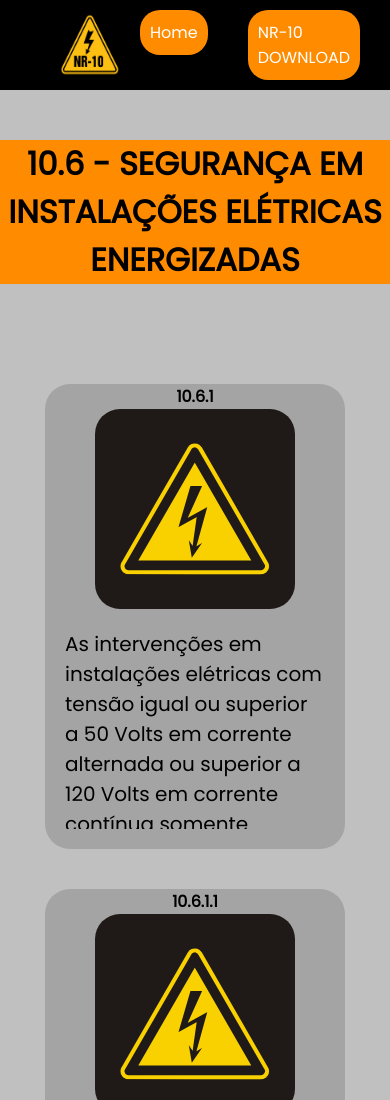
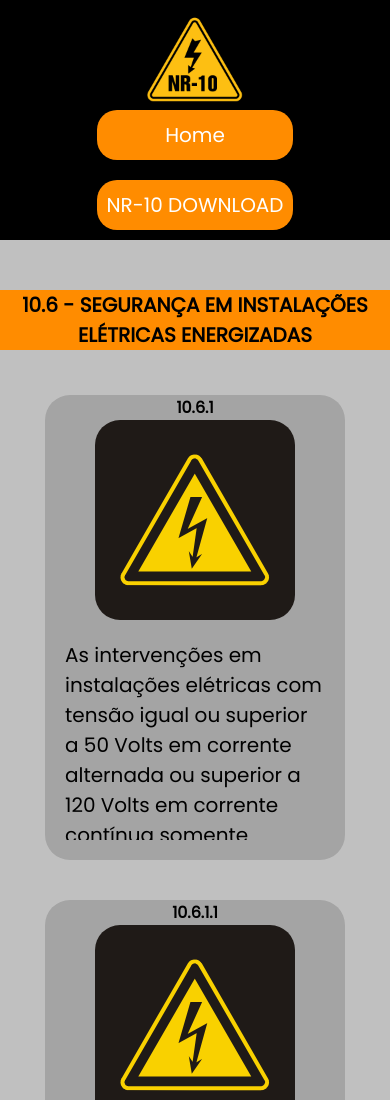
Before and after one commit to BackDEV6/NR-10-MINE-SITE, a plain HTML site: page index.html in a window 390 px wide. Shown: the top 1100 px of the page. Drawn offline with Linux system fonts and the light colour scheme; a web font is replaced by a local one.

Commit message:
adicionado responsividade ao site

```diff
--- a/index.html
+++ b/index.html
@@ -9,11 +9,9 @@
     <link rel="stylesheet" href="./src/css/reset.css" />
     <link rel="preconnect" href="https://fonts.googleapis.com" />
     <link rel="preconnect" href="https://fonts.gstatic.com" crossorigin />
-    <link
-      href="https://fonts.googleapis.com/css2?family=Outfit:wght@300;700&family=Poppins:wght@200;300;400&family=Unbounded&display=swap"
-      rel="stylesheet"
-    />
+    <link href="https://fonts.googleapis.com/css2?family=Outfit:wght@300;700&family=Poppins:wght@200;300;400&family=Unbounded&display=swap" rel="stylesheet"/>
     <link rel="stylesheet" href="./src/css/scrollbar.css">
+    <link rel="stylesheet" href="./src/css/responsive.css">
     <title>NR-10: Segurança em trabalhos energizados</title>
   </head>
   <body>
--- /dev/null
+++ b/src/css/responsive.css
@@ -0,0 +1,27 @@
+@media (max-width: 576px) {
+    .cabecalho{
+        flex-direction: column;
+        align-items: center;
+    }
+    .cabecalho .logo-NR-10 {
+        margin: 0 auto;
+        justify-content: center;
+        width: 100px;
+    }
+    .cabecalho .menu ul{
+        flex-direction: column;
+        text-align: center;
+    }
+    .cabecalho .menu ul li {
+        background-color: #ff8c00;
+        font-size: 20px;
+        border-radius: 20px;
+        padding: 10px;
+    }
+    .conteudo .titulo-conteudo {
+        background-color: #ff8c00;
+        text-align: center;
+        color: #000000;
+        font-size: 10px;
+      }
+}
--- a/src/css/style.css
+++ b/src/css/style.css
@@ -1,65 +1,59 @@
-body{
+body {
   background-color: #90909090;
   color: #ffffff;
-    font-family: 'Poppins';
+  font-family: "Poppins";
 }
-.cabecalho{
+.cabecalho {
   padding: 10px 60px;
   justify-content: space-between;
   display: flex;
   background-color: #000000;
 }
-.cabecalho .logo-NR-10{
+.cabecalho .logo-NR-10 {
   width: 60px;
   transition: 0.2s ease-in-out;
 }
-.cabecalho .logo-NR-10:hover{
+.cabecalho .logo-NR-10:hover {
   transform: scale(1.2);
-
 }
-.cabecalho .menu{
+.cabecalho .menu {
   align-items: center;
   display: flex;
 }
-.cabecalho .menu ul{
+.cabecalho .menu ul {
   display: flex;
+  gap: 20px;
 }
-.cabecalho .menu ul li{
-    background-color: #FF8C00;
+.cabecalho .menu ul li {
+  background-color: #ff8c00;
   border-radius: 20px;
   padding: 10px;
-    margin: 0 20px;
   transition: 0.2s ease-in-out;
 }
-.cabecalho .menu ul a li:hover{
+.cabecalho .menu ul a li:hover {
   transform: scale(1.2);
   cursor: pointer;
   background-color: #ffffff;
   color: #000000;
 }
-.conteudo{
+.conteudo {
   margin: 0 auto;
   margin-top: 50px;
   max-width: 1280px;
-
 }
-.conteudo .titulo-conteudo{
-    margin: 0 auto;
-    margin-bottom: 20px;
-    background-color: #FF8C00;
+.conteudo .titulo-conteudo {
+  background-color: #ff8c00;
+  text-align: center;
+  color: #000000;
 }
-.conteudo .titulo-conteudo .titulo{
-    color: #000000;
-    text-align: center;
-}
-.conteudo .listagem-nr{
-    margin: 100px 0;
+.conteudo .listagem-nr {
+  margin: 45px 0;
   justify-content: center;
   flex-wrap: wrap;
   display: flex;
   gap: 40px;
 }
-.conteudo .cartao-nr{
+.conteudo .cartao-nr {
   border-radius: 25px;
   background-color: #a4a4a4;
   width: 300px;
@@ -68,19 +62,19 @@ body{
   display: flex;
   transition: 0.2s ease-in-out;
 }
-.conteudo .cartao-nr:hover{
+.conteudo .cartao-nr:hover {
   transform: scale(1.02);
-    box-shadow: 0px 0px 7px 7px rgba(0,0,0,0.75);
+  box-shadow: 0px 0px 7px 7px rgba(0, 0, 0, 0.75);
 }
-.conteudo .cartao-nr .informacao{
+.conteudo .cartao-nr .informacao {
   text-align: center;
   font-weight: bold;
   color: #000000;
 }
-.conteudo .cartao-nr .Danger-Logo{
+.conteudo .cartao-nr .Danger-Logo {
   border-radius: 25px;
 }
-.conteudo .cartao-nr .descricao{
+.conteudo .cartao-nr .descricao {
   margin: 20px;
   color: #000000;
   font-size: 20px;
```
Lines whose indentation alone changed are shown as unchanged.
